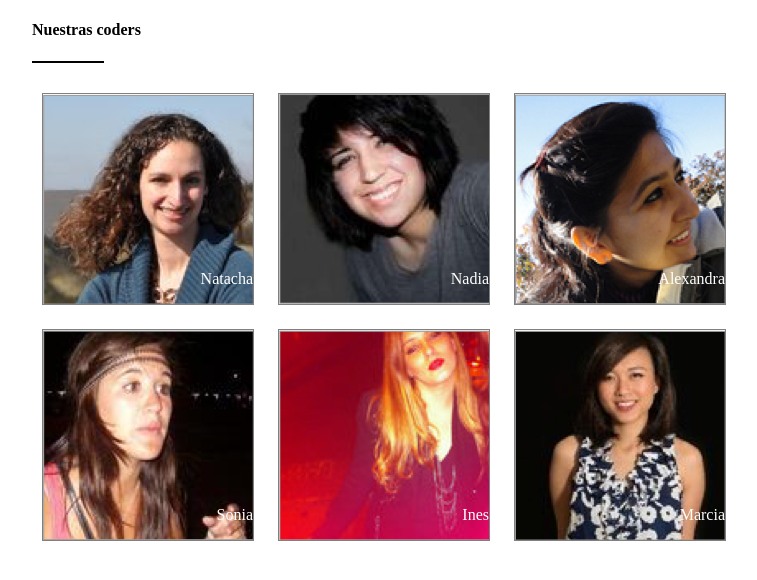
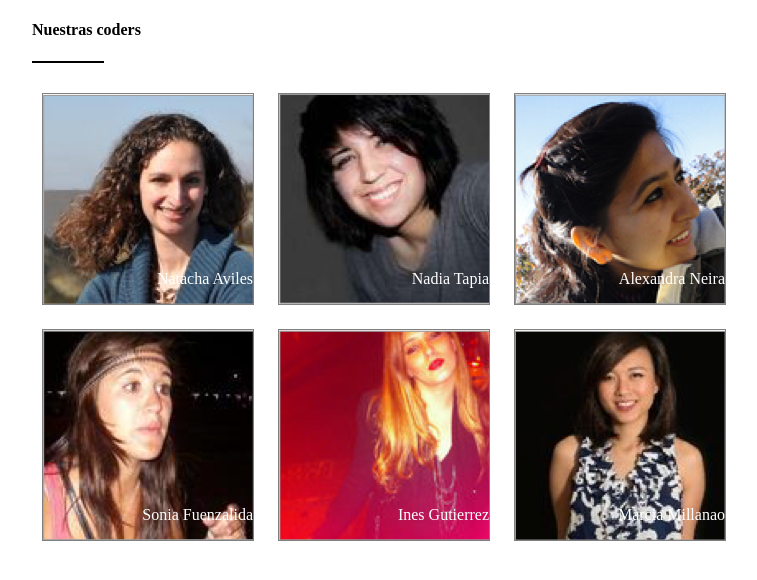
Before and after one commit to yennysep1/nuestras-coders, a plain HTML site: page index.html in a window 1280 px wide. Shown: the whole page, without its empty margins (208-965 px from the left). Drawn offline with Linux system fonts and the light colour scheme.

Commit message:
puse apellidos

```diff
--- a/index.html
+++ b/index.html
@@ -16,37 +16,37 @@
 
 			<div class="box uno">
 				<div class="nombre">
-					<p>Natacha</p>
+					<p>Natacha Aviles</p>
 				</div>
 			</div>
 
 			<div class="box dos">
 				<div class="nombre">
-					<p>Nadia</p>
+					<p>Nadia Tapia</p>
 				</div>
 			</div>
 
 			<div class="box tres">
 				<div class="nombre">
-					<p>Alexandra</p>
+					<p>Alexandra Neira</p>
 				</div>
 			</div>
 
 			<div class="box cuatro">
 				<div class="nombre">
-					<p>Sonia</p>
+					<p>Sonia Fuenzalida</p>
 				</div>
 			</div>
 
 			<div class="box cinco">
 				<div class="nombre">
-					<p>Ines</p>
+					<p>Ines Gutierrez</p>
 				</div>
 			</div>
 
 			<div class="box seis">
 				<div class="nombre">
-					<p>Marcia</p>
+					<p>Marcia Millanao</p>
 				</div>
 			</div>
 
```
